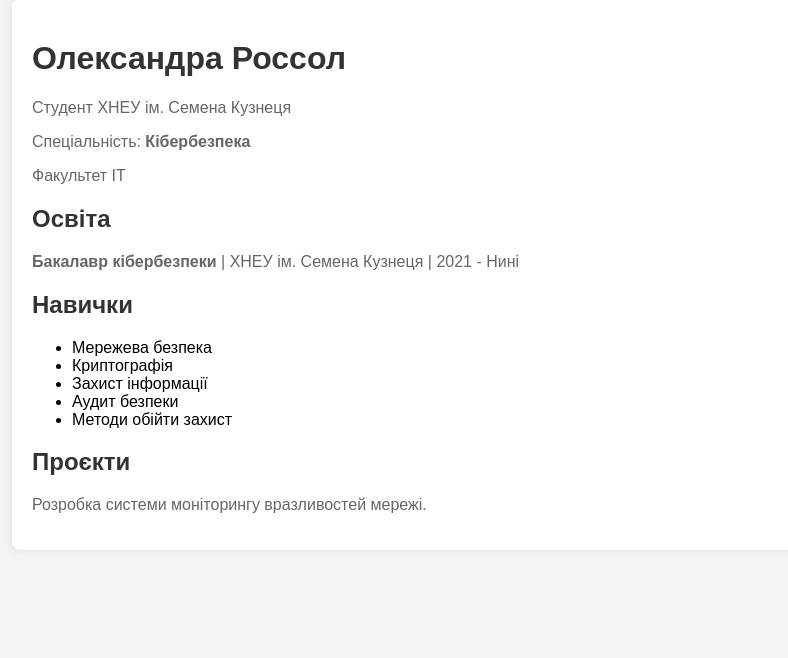
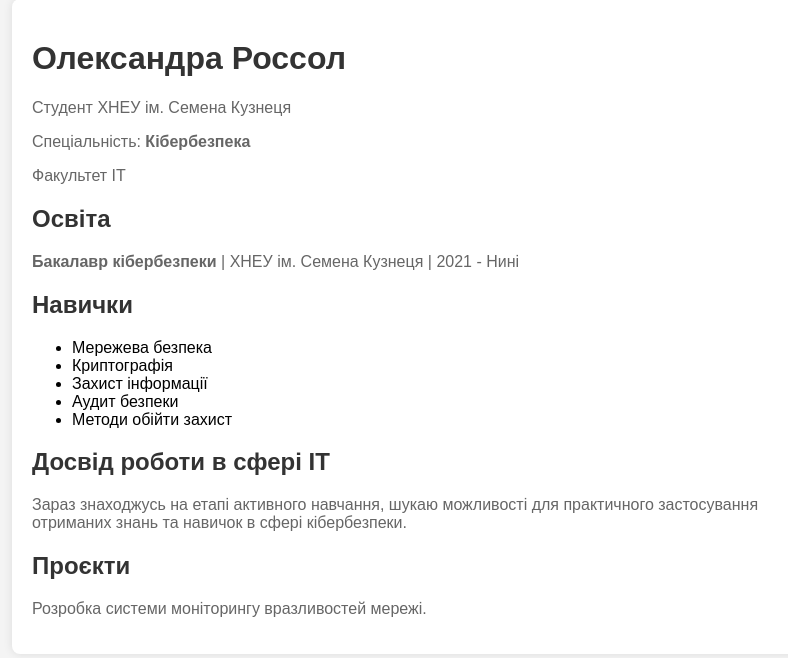
Before and after one commit to Isabella5Ulexandra/DP_Rossol_root, a Django app: page /resume/ in a window 1280 px wide. Shown: the part 21-679 px from the top of the page, without its empty margins (208-996 px from the left). Run offline with Django 5.2, Linux system fonts and the light colour scheme.

Commit message:
Новий стан, за якого додано дані про досвід роботи до файлу resume.html

```diff
--- a/templates/resume.html
+++ b/templates/resume.html
@@ -46,6 +46,9 @@
             <li>Методи обійти захист</li>
         </ul>
 
+        <h2>Досвід роботи в сфері ІТ</h2>
+        <p>Зараз знаходжусь на етапі активного навчання, шукаю можливості для практичного застосування отриманих знань та навичок в сфері кібербезпеки.</p>
+
         <h2>Проєкти</h2>
         <p>Розробка системи моніторингу вразливостей мережі.</p>
     </div>
```
